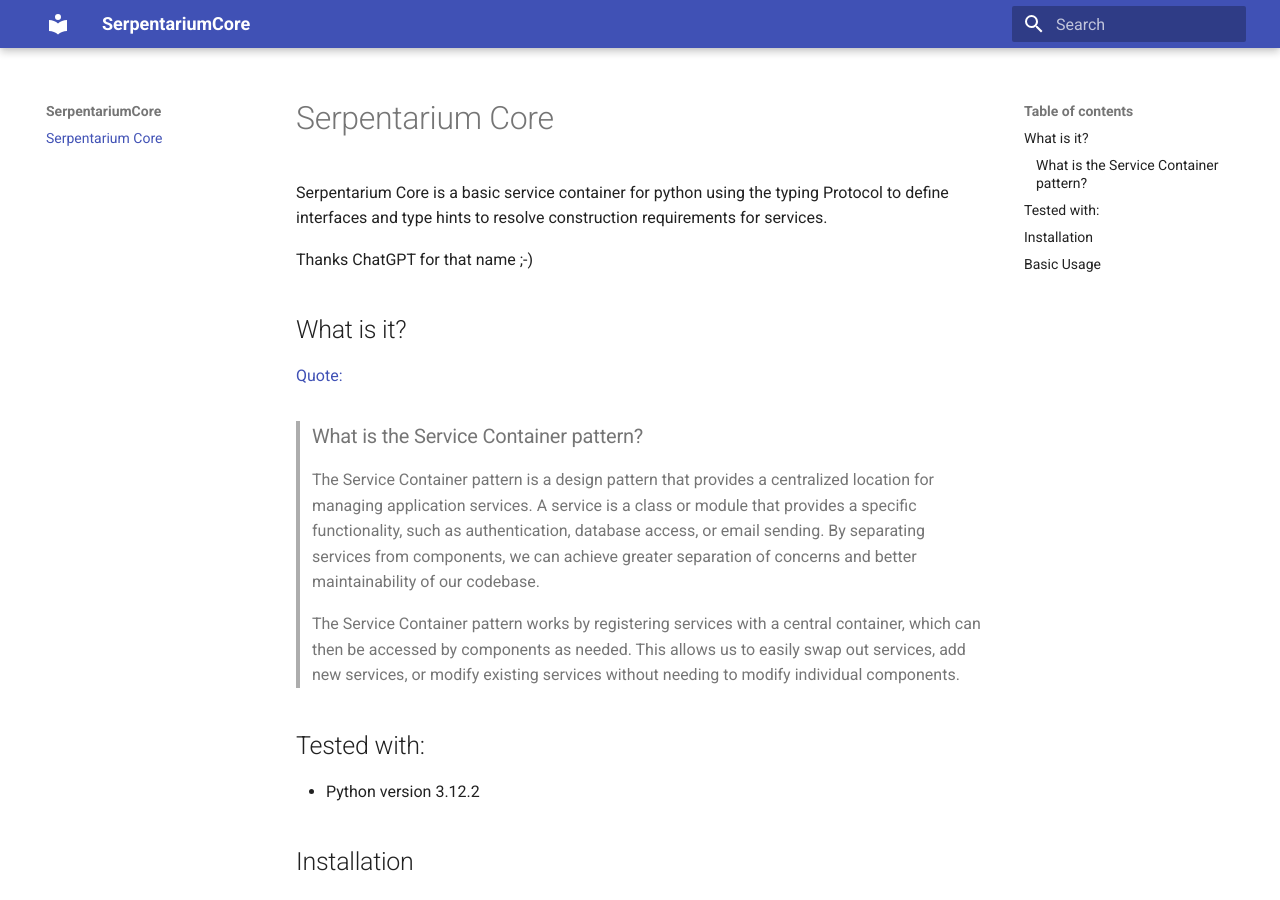
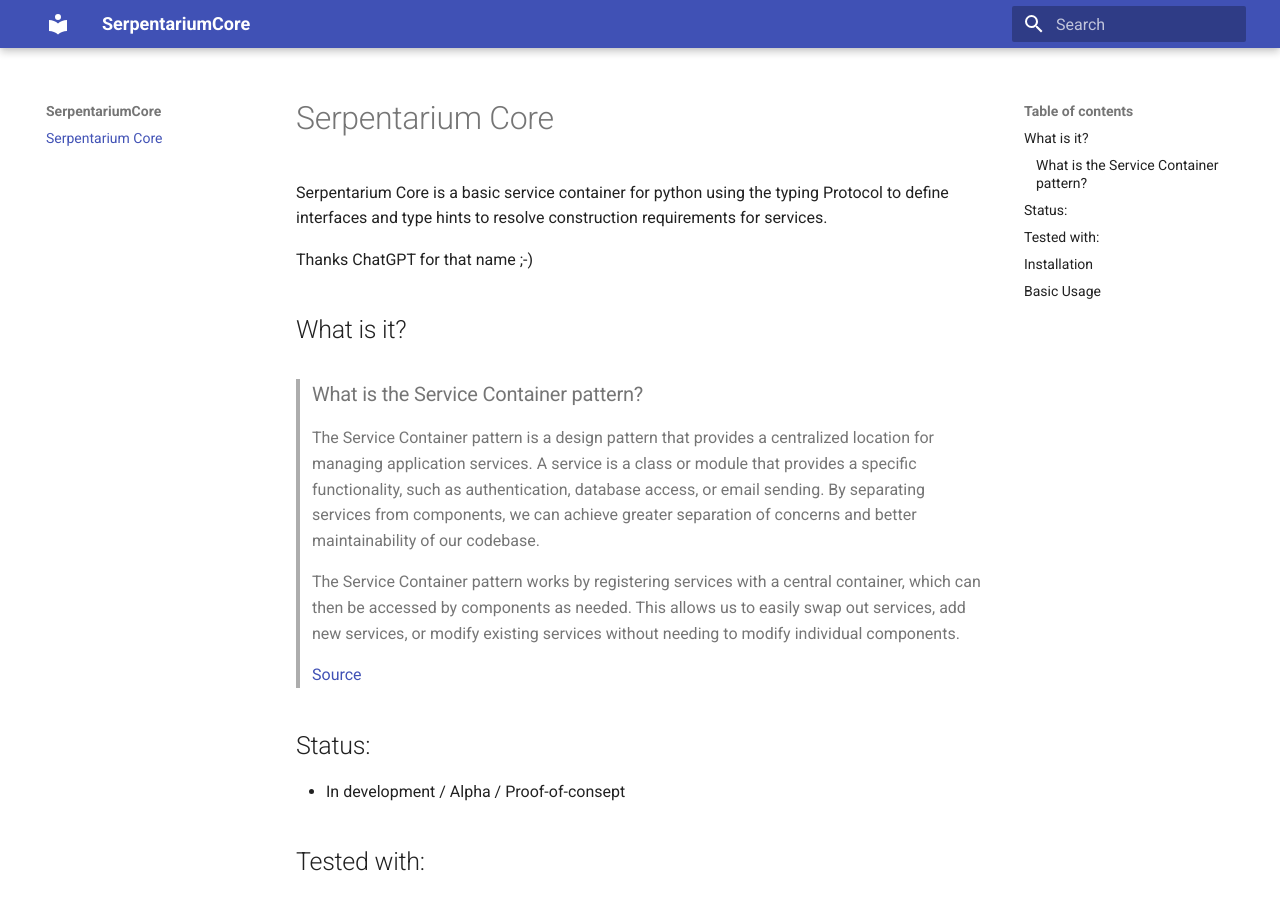
Before and after one commit to weholt/SerpentariumCore, an MkDocs documentation site: the page built from docs/index.md, in a window 1280 px wide and 900 px high. Built offline with MkDocs 1.6.1 and Material for MkDocs 9.7.7, drawn with Linux system fonts in a browser that asks for light colours.

```diff
--- a/docs/index.md
+++ b/docs/index.md
@@ -7,12 +7,16 @@ Thanks ChatGPT for that name ;-)
 
 ## What is it?
 
-[Quote:](https://dev.to/abdelrahmanallam/simplifying-dependency-injection-with-the-service-container-pattern-in-reactjs-and-ruby-on-rails-525m)
-
 > ### What is the Service Container pattern?
 > The Service Container pattern is a design pattern that provides a centralized location for managing application services. A service is a class or module that provides a specific functionality, such as authentication, database access, or email sending. By separating services from components, we can achieve greater separation of concerns and better maintainability of our codebase.
 
 > The Service Container pattern works by registering services with a central container, which can then be accessed by components as needed. This allows us to easily swap out services, add new services, or modify existing services without needing to modify individual components.
+
+> [Source](https://dev.to/abdelrahmanallam/simplifying-dependency-injection-with-the-service-container-pattern-in-reactjs-and-ruby-on-rails-525m)
+
+## Status:
+
+* In development / Alpha / Proof-of-consept
 
 ## Tested with:
 
```
Also changed, not shown: README.md (+6 -2 lines).
